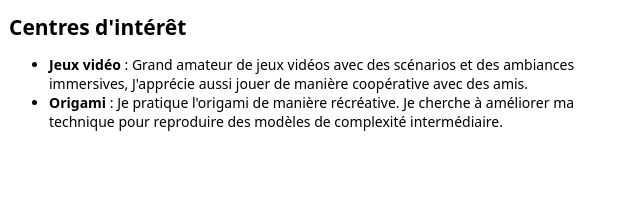
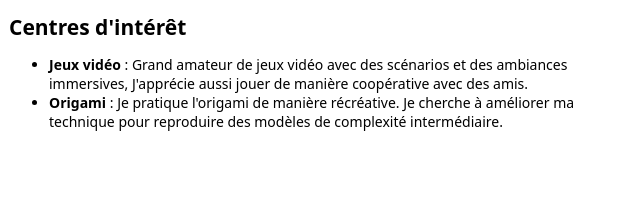
Before and after one commit to stevenremot/website, a plain HTML site: page index.html in a window 1280 px wide. Shown: the part 982-1195 px from the top of the page, 471-1111 px from the left. Drawn offline with Linux system fonts and the light colour scheme.

Commit message:
Fix typo on "Jeux vidéo"

```diff
--- a/index.html
+++ b/index.html
@@ -220,7 +220,7 @@
                 <ul class="bullet-list">
                     <li>
                         <strong>Jeux vidéo</strong>&nbsp;: Grand amateur de jeux
-                        vidéos avec des scénarios et des ambiances immersives,
+                        vidéo avec des scénarios et des ambiances immersives,
                         J'apprécie aussi jouer de manière coopérative avec des
                         amis.
                     </li>
```
